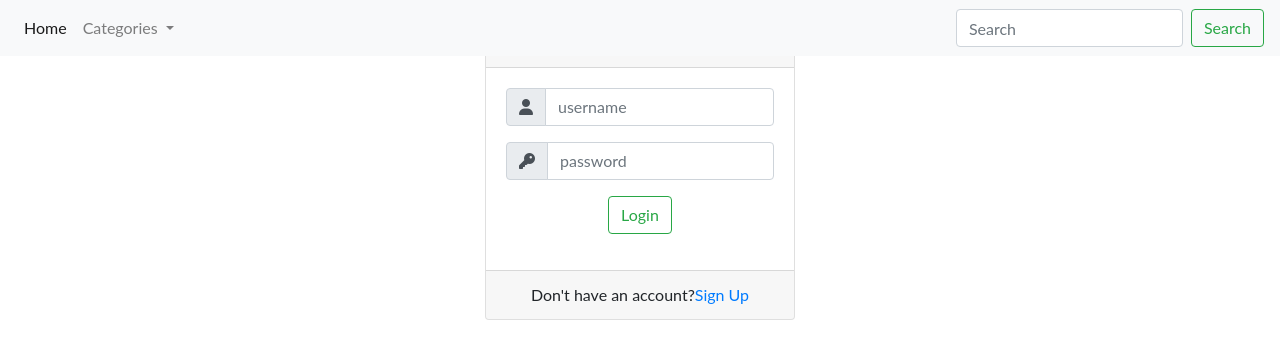
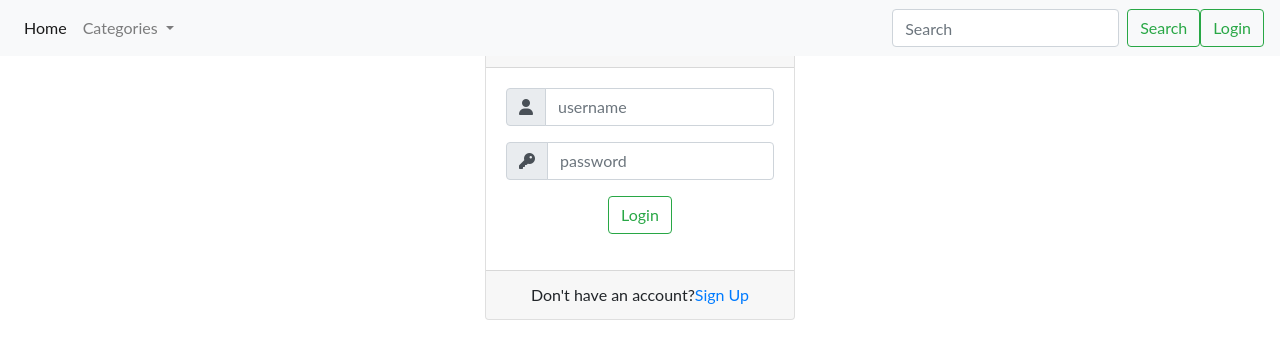
Before and after one commit to shreys7/django-blog, a Django app: page /login/ in a window 1280 px wide. Shown: the top 359 px of the page. Run offline with Django 3.2, Linux system fonts and the light colour scheme; some libraries are stand-ins or nearby versions.

Commit message:
Add login/logout button in navbar based on auth status

```diff
--- a/templates/base.html
+++ b/templates/base.html
@@ -60,6 +60,16 @@
         <input class="form-control mr-sm-2" type="search" placeholder="Search" aria-label="Search">
         <button class="btn btn-outline-success my-2 my-sm-0" type="submit">Search</button>
       </form>
+      <form class="form-inline my-2 my-lg-0"
+        action="{% if user.is_authenticated %} {% url 'logout' %} {% else %} {% url 'login' %} {% endif %}">
+        <button class="btn btn-outline-success my-2 my-sm-0" type="submit">
+          {% if user.is_authenticated %}
+            Logout
+          {% else %}
+            Login
+          {% endif %}
+        </button>
+      </form>
     </div>
   </nav>
 
```
